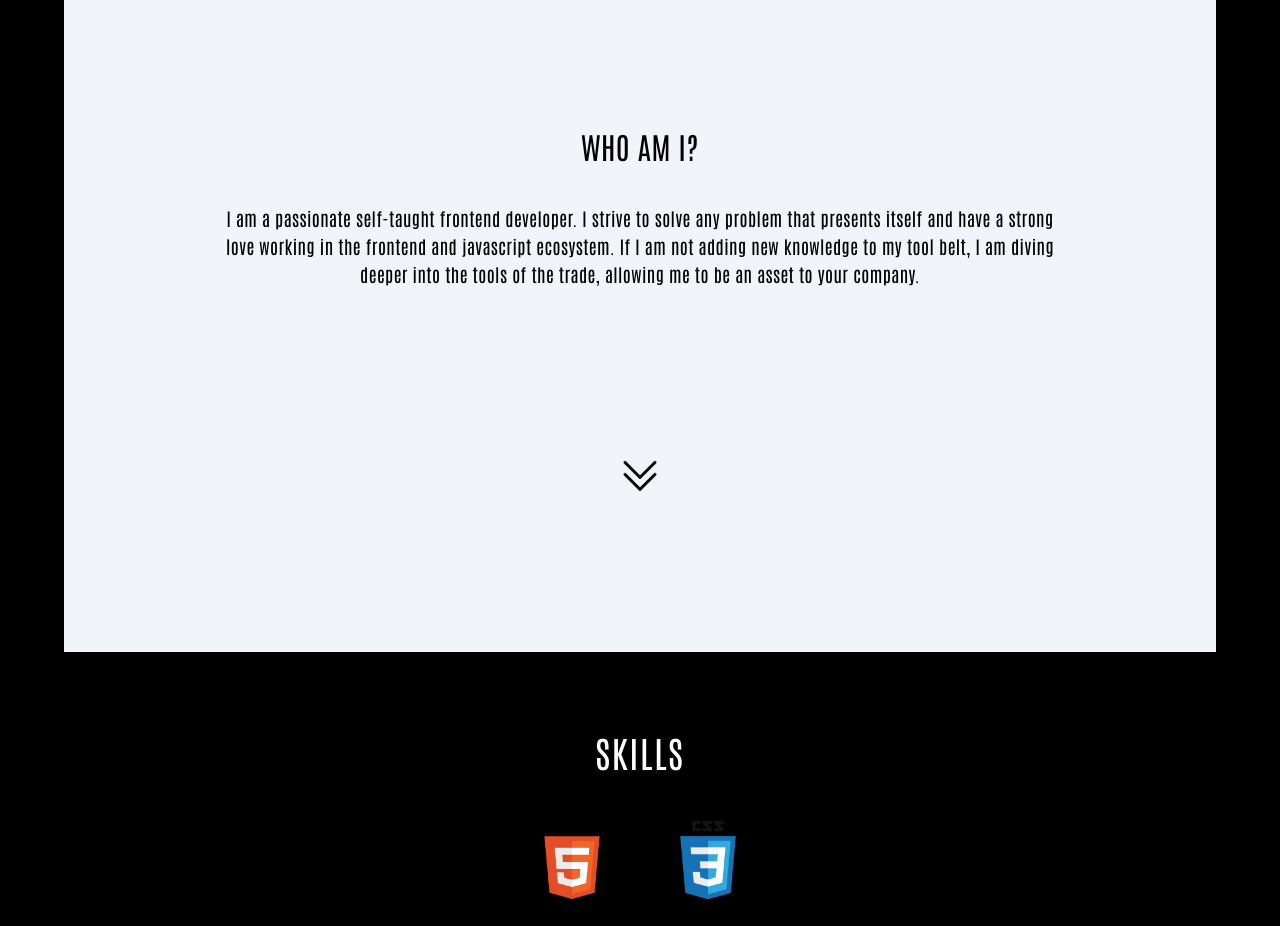
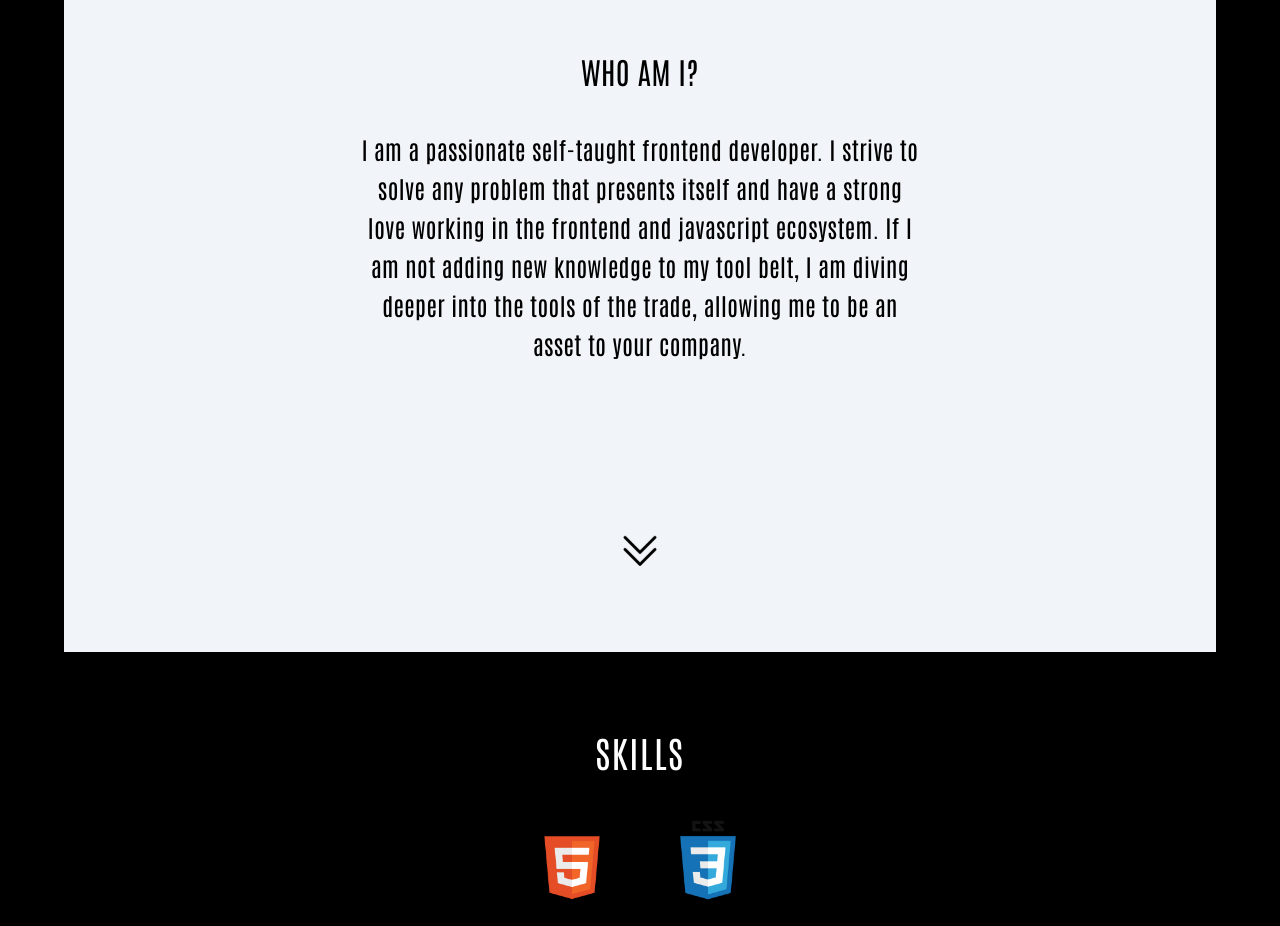
Before and after one commit to mdubelbeis/portfolio-v2, a React (Vite) app: page / in a window 1280 px wide. Shown: the part 1000-1926 px from the top of the page. Built offline with nearby package versions, Linux system fonts and the light colour scheme.

Commit message:
added responsive text size for large displays

```diff
--- a/src/components/About.tsx
+++ b/src/components/About.tsx
@@ -7,8 +7,8 @@ const About: React.FC = () => {
       className="flex h-screen flex-col items-center justify-center gap-10 bg-slate-100 p-4 font-hero-text leading-loose tracking-wide text-black"
     >
       <h2 className="text-center text-3xl text-black">WHO AM I?</h2>
-      <div className="md:w-9/12">
-        <p className="text-center text-lg">
+      <div className="md:w-9/12 lg:w-6/12">
+        <p className="text-center text-lg lg:text-2xl lg:leading-relaxed">
           I am a passionate self-taught frontend developer. I strive to solve any problem that presents itself and have
           a strong love working in the frontend and javascript ecosystem. If I am not adding new knowledge to my tool belt, I am
           diving deeper into the tools of the trade, allowing me to be an asset to your company.
```
